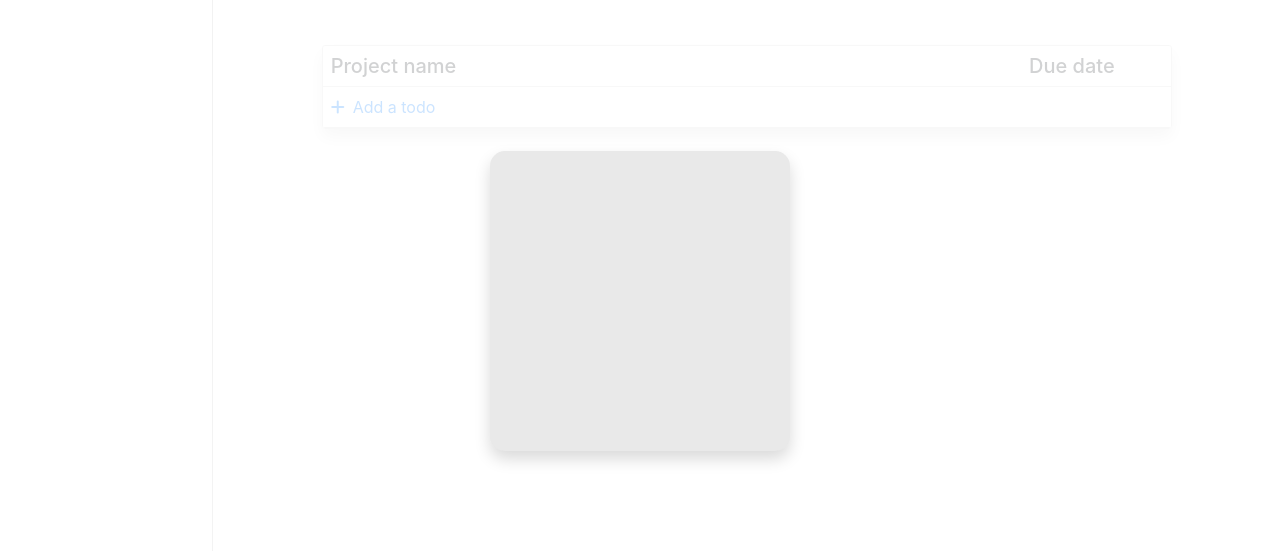
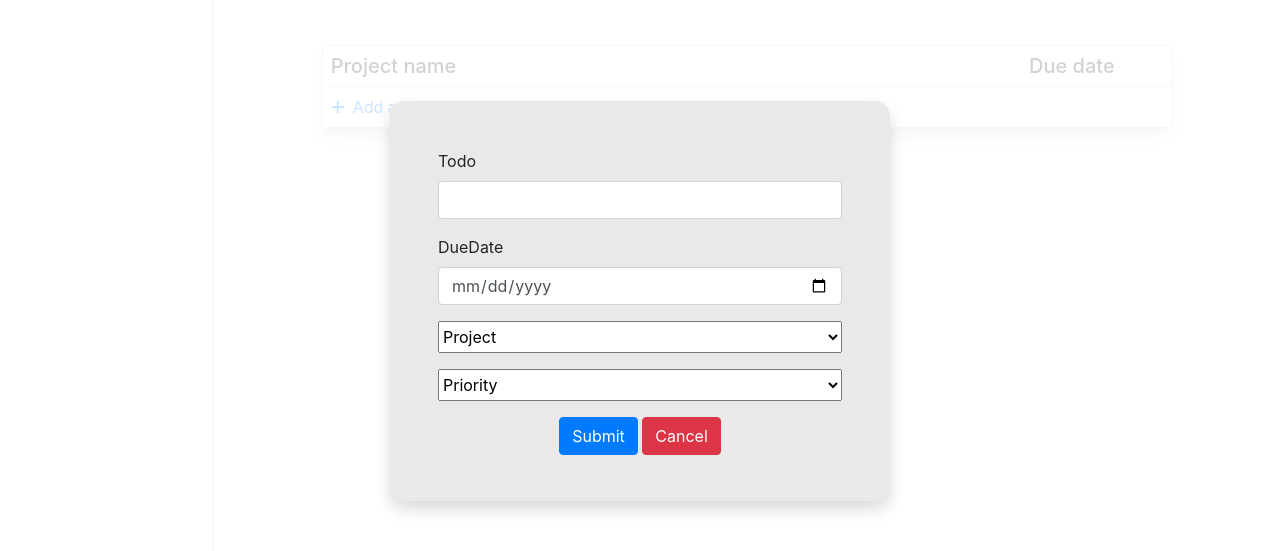
Before and after one commit to mahmoud717/todo-list, a website built with webpack: page src/template.html in a window 1280 px wide. Both pictures are taken after a click on the link "Add a todo". Shown: the part 99-650 px from the top of the page. Built offline with nearby package versions, Linux system fonts and the light colour scheme.

Commit message:
added event listeners

```diff
--- a/src/app/index.js
+++ b/src/app/index.js
@@ -16,11 +16,28 @@ loadDefault();
       hoveringPopup.classList.remove("d-none")
       hoveringPopup.classList.add("d-flex")
       elMain.classList.add("dimmed")
-    }
-    else {
-      hoveringPopup.classList.remove("d-flex")
-      hoveringPopup.classList.add("d-none")
-      elMain.classList.remove("dimmed")
+      // const submitBtn = querySelector("button.todo-submit")
+      // const cancelBtn = querySelector("button.todo-cancel")
+      const todoActionBtns = document.querySelector(".todo-action-btns")
+      todoActionBtns.addEventListener("click", (e)=> {
+
+        if (e.target.classList.contains("todo-submit")){
+
+
+          hoveringPopup.classList.remove("d-flex")
+          hoveringPopup.classList.add("d-none")
+          elMain.classList.remove("dimmed")
+          var new_element = todoActionBtns.cloneNode(true);
+          todoActionBtns.parentNode.replaceChild(new_element, todoActionBtns);
+        }
+        else if( e.target.classList.contains("todo-cancel") ){
+          hoveringPopup.classList.remove("d-flex")
+          hoveringPopup.classList.add("d-none")
+          elMain.classList.remove("dimmed")
+          var new_element = todoActionBtns.cloneNode(true);
+          todoActionBtns.parentNode.replaceChild(new_element, todoActionBtns);
+        }
+      })
     }
 
   })
--- a/src/assets/style/main.scss
+++ b/src/assets/style/main.scss
@@ -51,10 +51,11 @@
   justify-content: center;
   align-items: center;
   transition: all 0.4s ease-in-out;
+  z-index: 22;
 
   .hover {
-    width: 300px;
-    height: 300px;
+    width: 500px;
+    height: 400px;
     background-color: rgb(233, 233, 233);
     border-radius: 15px;
   }
--- a/src/template.html
+++ b/src/template.html
@@ -8,8 +8,49 @@
     <script src="https://kit.fontawesome.com/a076d05399.js"></script>
   </head>
   <body>
-    <div class="hovering-popup d-none">
-      <div class="hover shadow"></div>
+    <div class="hovering-popup p-5 d-none">
+      <div class="hover shadow p-5">
+        <form>
+          <form>
+            <div class="mb-3">
+              <label for="todo-input" class="form-label">Todo</label>
+              <input type="text" class="form-control" id="todo-input" />
+            </div>
+            <div class="mb-3">
+              <label for="due-date-input" class="form-label">DueDate</label>
+              <input type="date" class="form-control" id="due-date-input" />
+            </div>
+            <div class="mb-3">
+              <select
+                class="form-select w-100 py-1"
+                aria-label="Default select example"
+              >
+                <option selected>Project</option>
+                <option value="1">One</option>
+                <option value="2">Two</option>
+                <option value="3">Three</option>
+              </select>
+            </div>
+            <div class="mb-3">
+              <select
+                class="form-select w-100 py-1"
+                aria-label="Default select example"
+              >
+                <option selected>Priority</option>
+                <option value="1">Important</option>
+                <option value="2">High</option>
+                <option value="3">Normal</option>
+              </select>
+            </div>
+            <div class="text-center todo-action-btns">
+              <button type="submit" class="btn btn-primary todo-submit">
+                Submit
+              </button>
+              <button class="btn btn-danger todo-cancel">Cancel</button>
+            </div>
+          </form>
+        </form>
+      </div>
     </div>
     <main class="container-fluid p-0 m-0 row"></main>
   </body>
```
